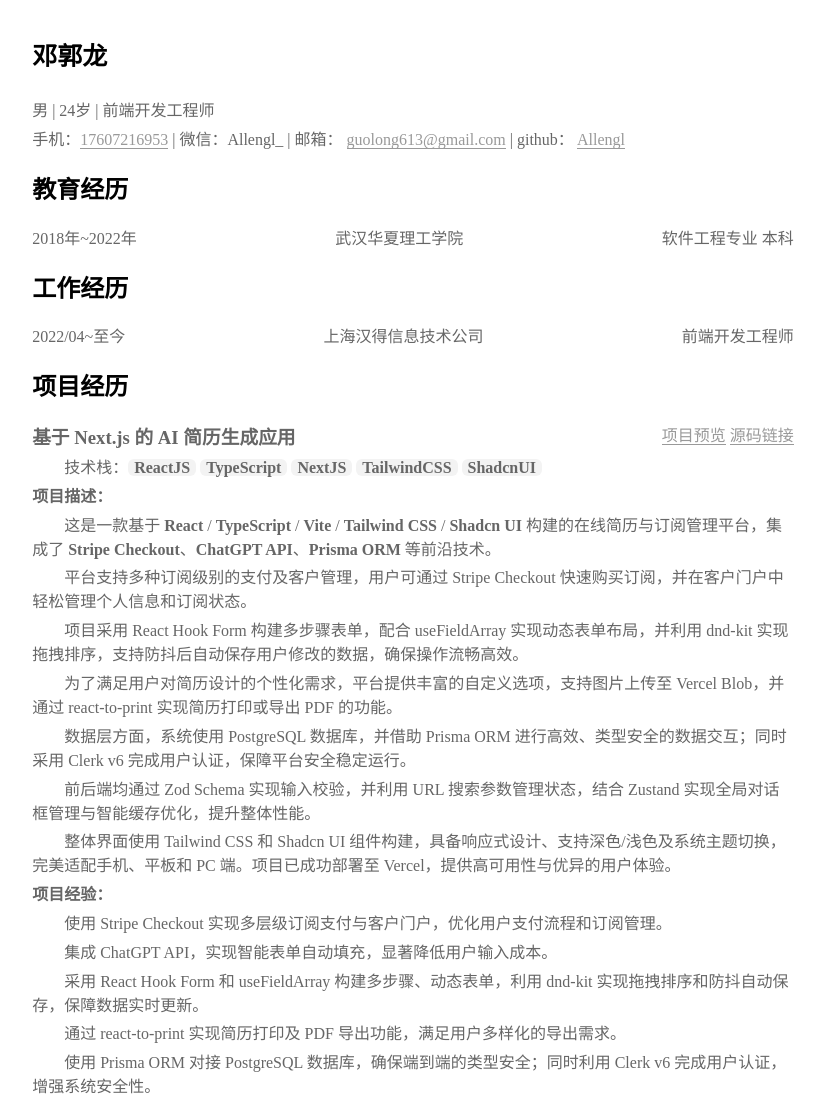
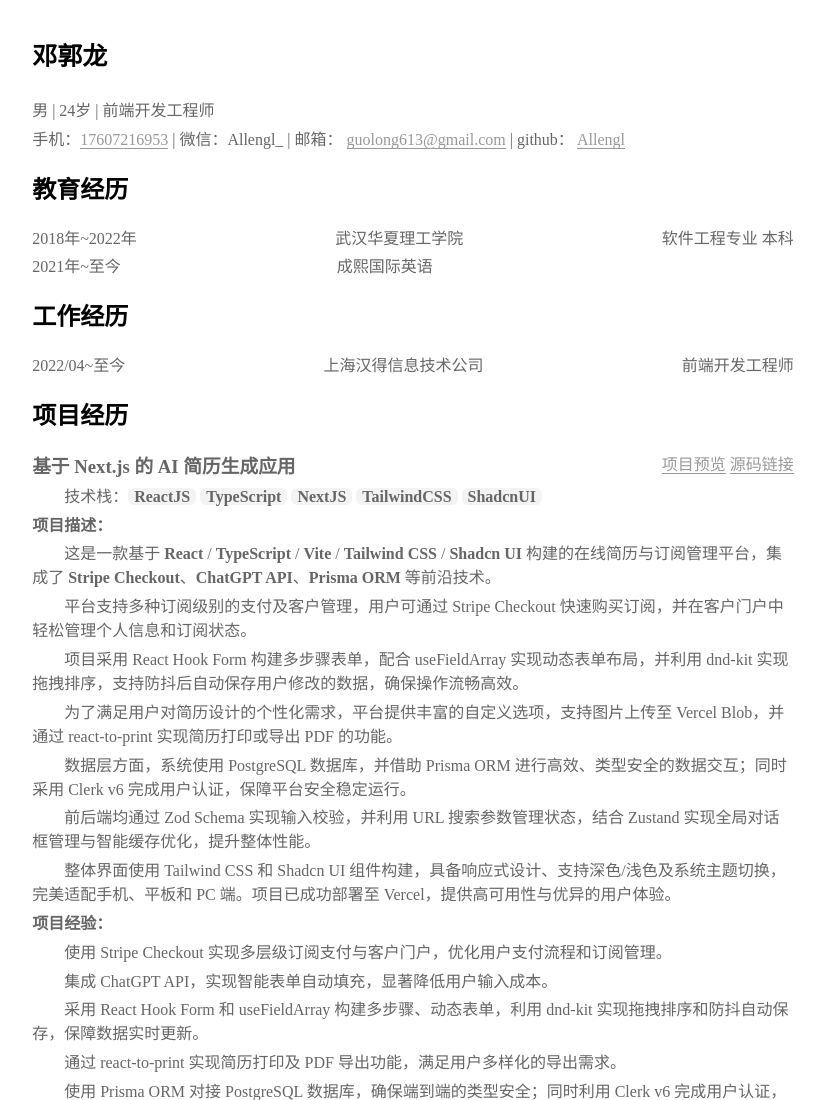
Before and after one commit to Allengl/cv, a plain HTML site: page index.html in a window 1280 px wide. Shown: the top 1100 px of the page, without its empty margins (227-1052 px from the left). Drawn offline with Linux system fonts and the light colour scheme; a small style sheet from the web is missing.

Commit message:
update cv

```diff
--- a/index.html
+++ b/index.html
@@ -283,6 +283,10 @@
         margin: 0;
       }
     }
+
+    .brind {
+      margin-right: 145px;
+    }
   </style>
 </head>
 
@@ -306,6 +310,11 @@
         <span><time>2018年</time>~<time>2022年</time></span>
         <span>武汉华夏理工学院</span>
         <span>软件工程专业 本科</span>
+      </p>
+      <p>
+        <span><time>2021年</time>~<time>至今</time></span>
+        <span class="brind">成熙国际英语</span>
+        <span></span>
       </p>
     </section>
     <section class="jobs">
```
